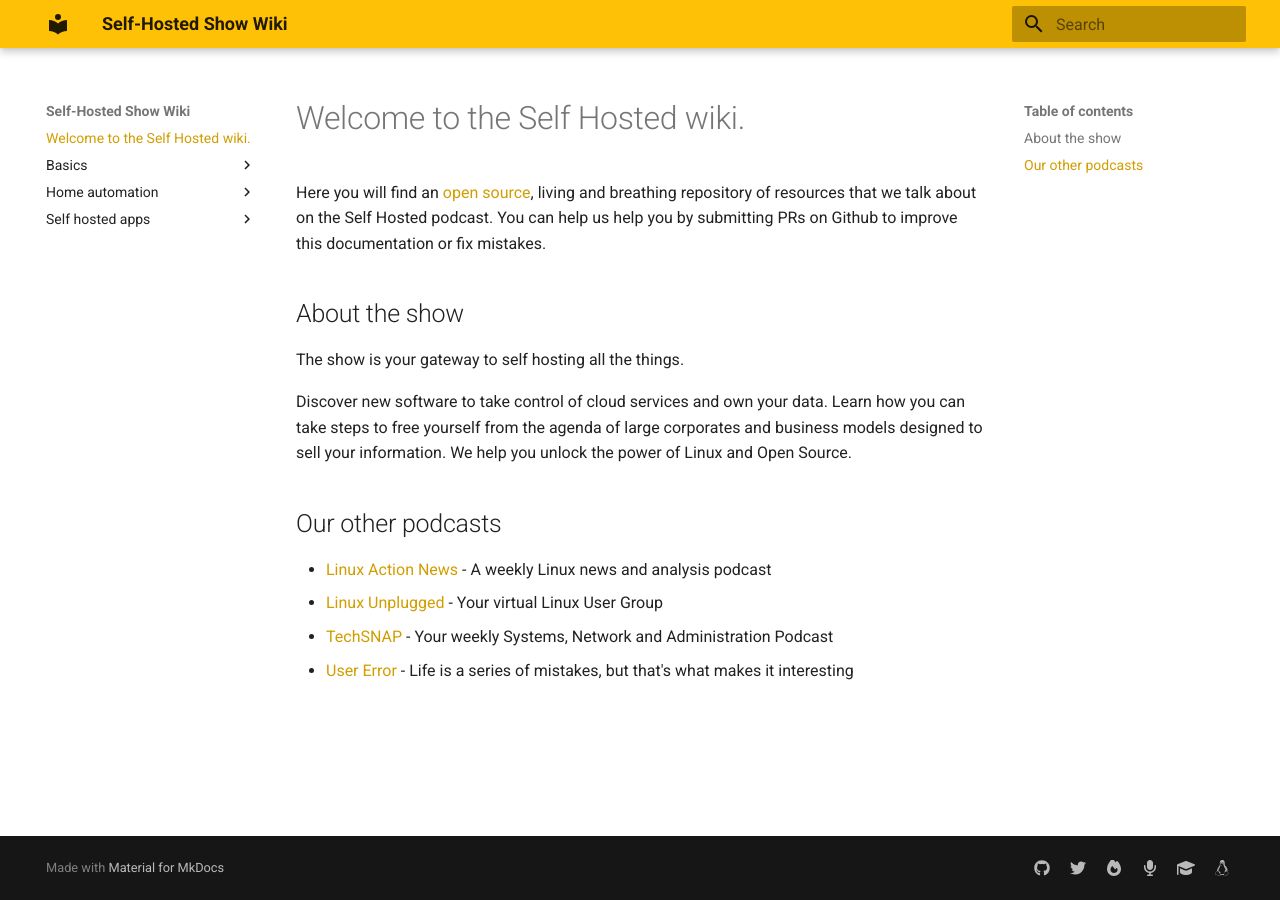
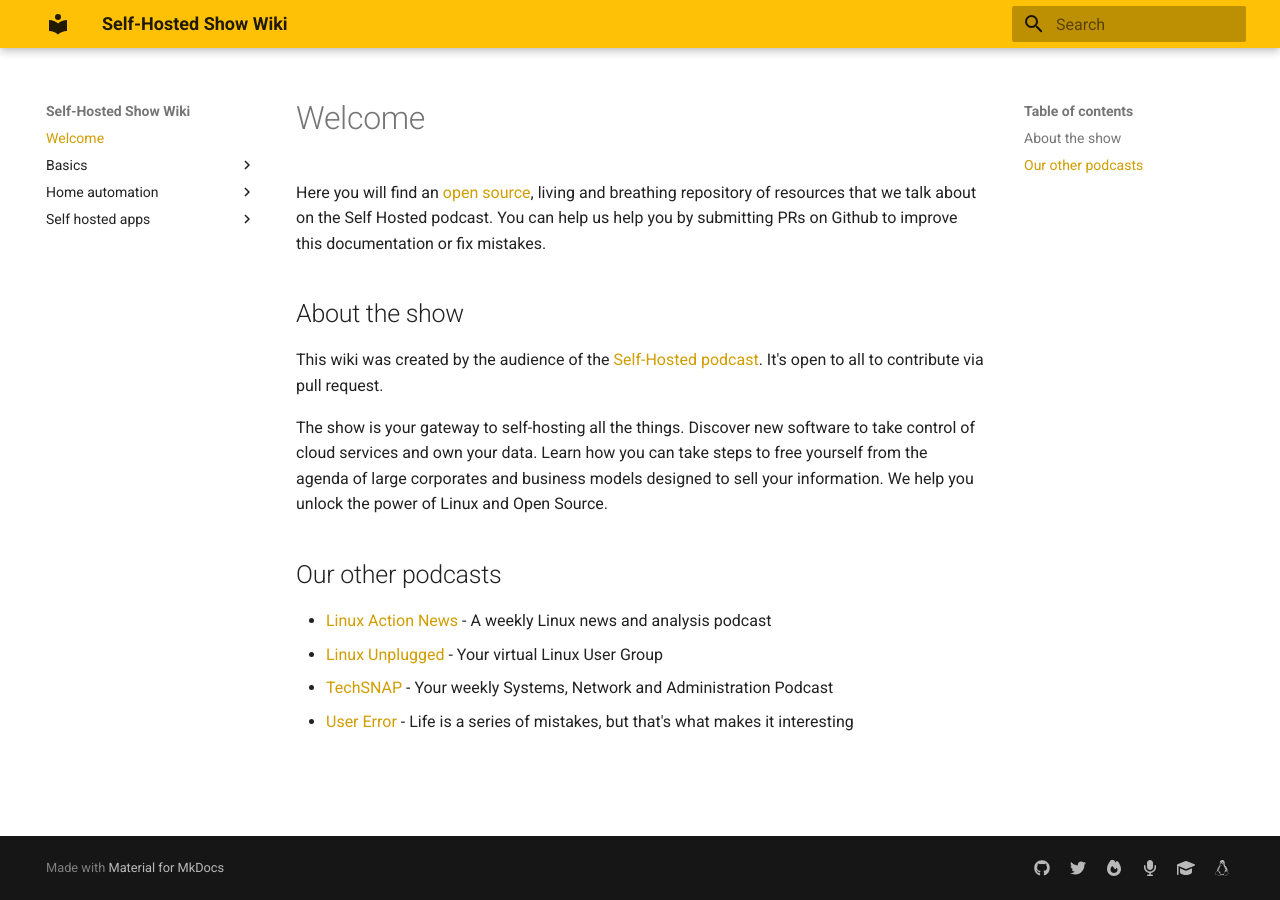
Before and after one commit to selfhostedshow/wiki, an MkDocs documentation site: the page built from docs/index.md, in a window 1280 px wide. Built offline with MkDocs 1.6.1 and Material for MkDocs 9.7.7, drawn with Linux system fonts in a browser that asks for light colours.

Commit message:
Fixed title to better suit dynamic TOC creation

```diff
--- a/docs/index.md
+++ b/docs/index.md
@@ -1,12 +1,12 @@
-# Welcome to the Self Hosted wiki.
+# Welcome
 
 Here you will find an [open source](link), living and breathing repository of resources that we talk about on the Self Hosted podcast. You can help us help you by submitting PRs on Github to improve this documentation or fix mistakes.
 
 ## About the show
 
-The show is your gateway to self hosting all the things.
+This wiki was created by the audience of the [Self-Hosted podcast](https://selfhosted.show). It's open to all to contribute via pull request.
 
-Discover new software to take control of cloud services and own your data. Learn how you can take steps to free yourself from the agenda of large corporates and business models designed to sell your information. We help you unlock the power of Linux and Open Source.
+The show is your gateway to self-hosting all the things. Discover new software to take control of cloud services and own your data. Learn how you can take steps to free yourself from the agenda of large corporates and business models designed to sell your information. We help you unlock the power of Linux and Open Source.
 
 ## Our other podcasts
 
```
